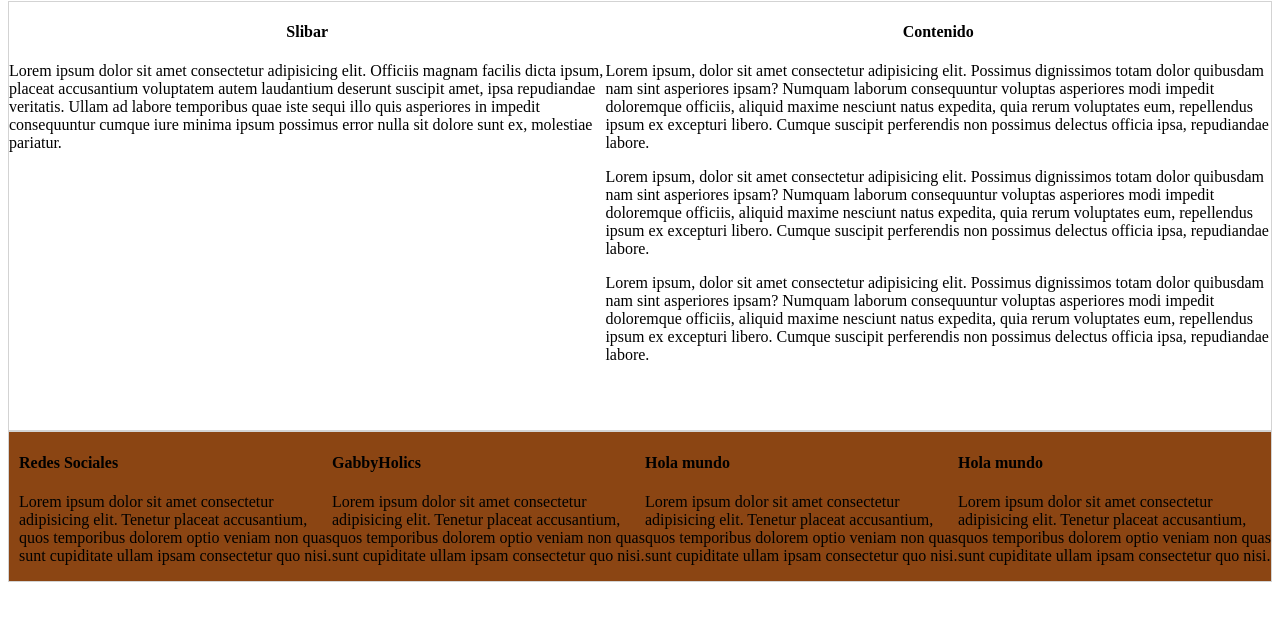
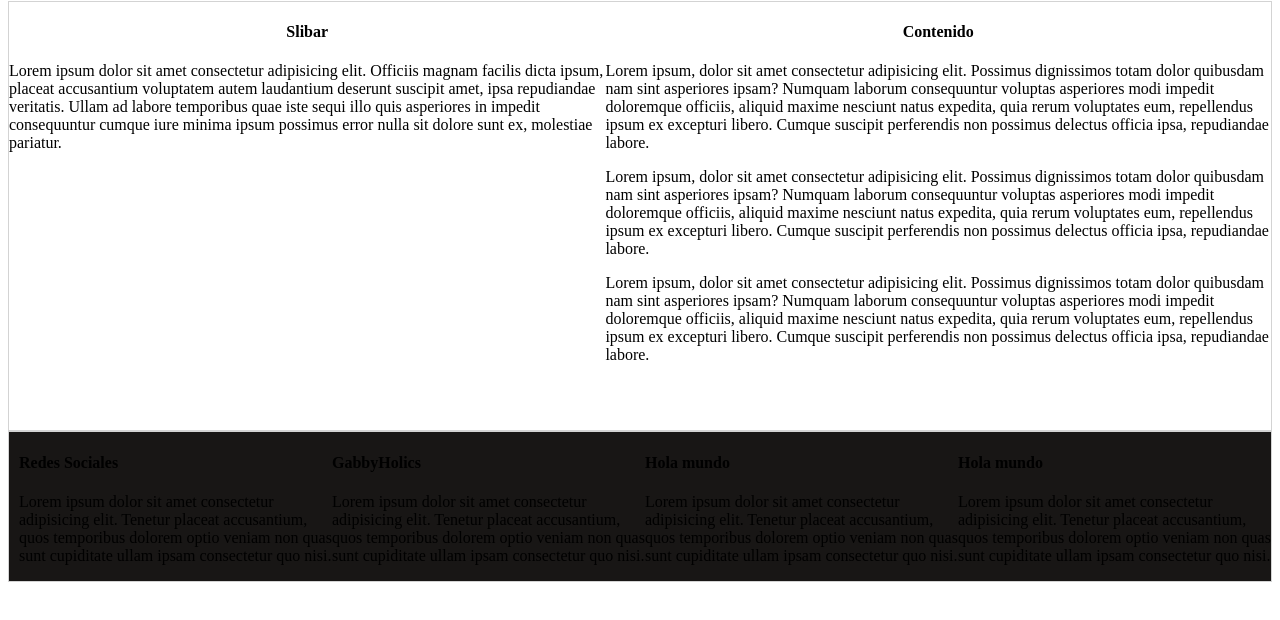
Before and after one commit to GabbyHolics/GabbyHolics.GitHub.io, a plain HTML site: page index.html in a window 1280 px wide. Shown: the part 66-686 px from the top of the page. Drawn offline with Linux system fonts and the light colour scheme.

Commit message:
puse negro los footer

```diff
--- a/style.css
+++ b/style.css
@@ -22,7 +22,7 @@ padding: 0px 0px 50px 0;
 
 }
 footer{
-    background-color: saddlebrown;
+    background-color: rgb(24, 22, 21);
     border: 1px solid lightgray;
     padding-left: 10px;
 
```
